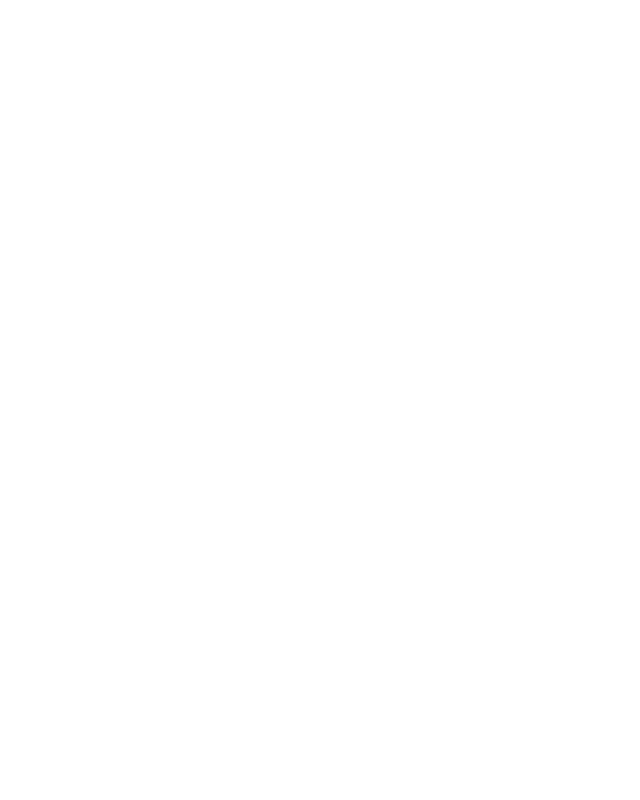
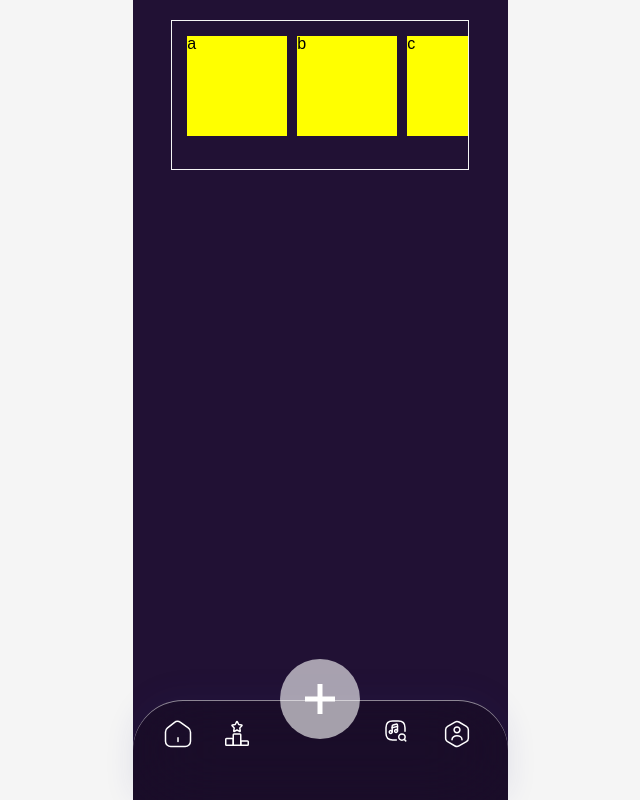
Before and after one commit to jinyverse/ahtata-front, a React (Create React App) app: page /game in a window 1280 px wide. Before the commit this address had no page. Shown: the whole page, without its empty margins (320-960 px from the left). Built offline with nearby package versions, Linux system fonts and the light colour scheme.

Commit message:
feat: Drag & Drop 기능 구현

```diff
--- a/src/Router.tsx
+++ b/src/Router.tsx
@@ -3,6 +3,7 @@
 import Artists from 'pages/Artists';
 import Ranking from 'pages/Ranking';
 import CardBook from 'pages/CardBook';
+import GamePage from 'pages/Game';
 
 function Router() {
     return (
@@ -12,6 +13,8 @@
                 <Route path="/ranking" element={<Ranking />} />
                 <Route path="/artists" element={<Artists />} />
                 <Route path="/card-book" element={<CardBook />} />
+                {/* 임시 개발용 url */}
+                <Route path="/game" element={<GamePage />} />
             </Routes>
         </BrowserRouter>
     );
--- a/src/components/board/index.tsx
+++ /dev/null
@@ -1,3 +0,0 @@
-export function BoardContainer() {
-    return <div></div>;
-}
--- /dev/null
+++ b/src/components/dnd/DragabbleCard.tsx
@@ -0,0 +1,31 @@
+import React from 'react';
+import styled from 'styled-components';
+import { Draggable } from 'react-beautiful-dnd';
+import { IDragabbleCardProps } from 'types/dnd.type';
+
+const Card = styled.div`
+    color: black;
+    width: 100px;
+    height: 100px;
+    box-sizing: border-box;
+    background-color: yellow;
+    margin: 5px;
+`;
+
+export function DragabbleCard({ item, index }: IDragabbleCardProps) {
+    return (
+        <Draggable draggableId={item} index={index} key={item}>
+            {provided => (
+                <Card
+                    ref={provided.innerRef}
+                    {...provided.draggableProps}
+                    {...provided.dragHandleProps}
+                >
+                    {item}
+                </Card>
+            )}
+        </Draggable>
+    );
+}
+
+export default React.memo(DragabbleCard);
--- /dev/null
+++ b/src/components/dnd/DroppableBoard.tsx
@@ -0,0 +1,19 @@
+import styled from 'styled-components';
+import { IDroppableBoardProps } from 'types/dnd.type';
+
+const Board = styled.div`
+    display: flex;
+    padding: 10px;
+    float: left;
+    width: 1000px;
+`;
+
+function DroppableBoard({ provided, children }: IDroppableBoardProps) {
+    return (
+        <Board ref={provided.innerRef} {...provided.droppableProps}>
+            {children}
+            {provided.placeholder}
+        </Board>
+    );
+}
+export { DroppableBoard };
--- /dev/null
+++ b/src/components/dnd/index.ts
@@ -0,0 +1,2 @@
+export * from './DroppableBoard';
+export * from './DragabbleCard';
--- /dev/null
+++ b/src/pages/Game.tsx
@@ -0,0 +1,73 @@
+import styled from 'styled-components';
+import Layout from 'components/common/Layout';
+import { DragDropContext, Droppable, DropResult } from 'react-beautiful-dnd';
+import { useRecoilState } from 'recoil';
+import { todoAtom } from 'stores/gameDataAtom';
+import { DroppableBoard } from 'components/dnd';
+import DragabbleCard from 'components/dnd/DragabbleCard';
+
+const Container = styled.div`
+    width: 90%;
+    padding: 20px;
+    height: 300vh;
+`;
+
+const Wrapper = styled.div`
+    width: 100%;
+    height: 150px;
+    border: 1px solid whitesmoke;
+    overflow-x: scroll;
+    overflow-y: hidden;
+    align-items: center;
+    &::-webkit-scrollbar {
+        width: 10px;
+    }
+    &::-webkit-scrollbar-thumb {
+        background-color: #999999;
+        border-radius: 5px;
+    }
+    &::-webkit-scrollbar-track {
+        border-radius: 5px;
+    }
+`;
+
+function GamePage() {
+    const [toDos, setToDos] = useRecoilState(todoAtom);
+    const onDragEnd = ({ draggableId, destination, source }: DropResult) => {
+        if (!destination) return;
+        setToDos(oldTodos => {
+            const copyTodos = [...oldTodos];
+            // 1. Delete item on source.index
+            copyTodos.splice(source.index, 1);
+            // 2. Put back the item on the destination.index
+            copyTodos.splice(destination.index, 0, draggableId);
+            return copyTodos;
+        });
+    };
+
+    return (
+        <Layout>
+            <Container>
+                <Wrapper>
+                    <DragDropContext onDragEnd={onDragEnd}>
+                        <Droppable droppableId="one" direction="horizontal">
+                            {(provided, snapshot) => (
+                                <DroppableBoard provided={provided}>
+                                    {toDos.map((item, index) => (
+                                        <DragabbleCard
+                                            key={index}
+                                            item={item}
+                                            index={index}
+                                        />
+                                    ))}
+                                </DroppableBoard>
+                            )}
+                        </Droppable>
+                    </DragDropContext>
+                </Wrapper>
+            </Container>
+        </Layout>
+    );
+}
+
+export default GamePage;
--- a/src/pages/Main.tsx
+++ b/src/pages/Main.tsx
@@ -1,6 +1,7 @@
 import styled from 'styled-components';
 import Layout from 'components/common/Layout';
 import { NormalButton } from 'components/common/Button';
+import { Link } from 'react-router-dom';
 
 const Container = styled.div`
     width: 90%;
@@ -12,7 +13,11 @@
     return (
         <Layout>
             <Container>
-                <NormalButton>응원 메세지 보내기</NormalButton>
+                <Link to="/game">
+                    <NormalButton>
+                        테스트용 게임 플레이 페이지 이동
+                    </NormalButton>
+                </Link>
             </Container>
         </Layout>
     );
--- /dev/null
+++ b/src/stores/gameDataAtom.ts
@@ -0,0 +1,6 @@
+import { atom } from 'recoil';
+
+export const todoAtom = atom({
+    key: 'todo',
+    default: ['a', 'b', 'c', 'd', 'e', 'f'],
+});
```
Also changed, not shown: src/types/dnd.type.ts (added, +11 -0 lines), .eslintrc.json.
